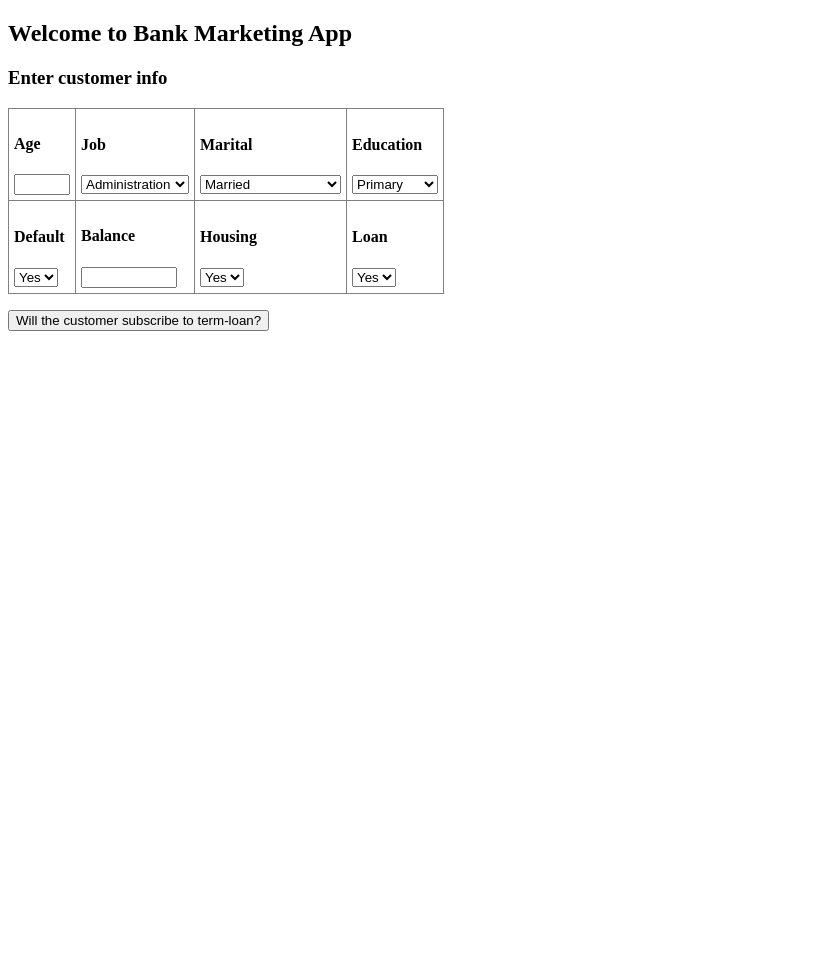
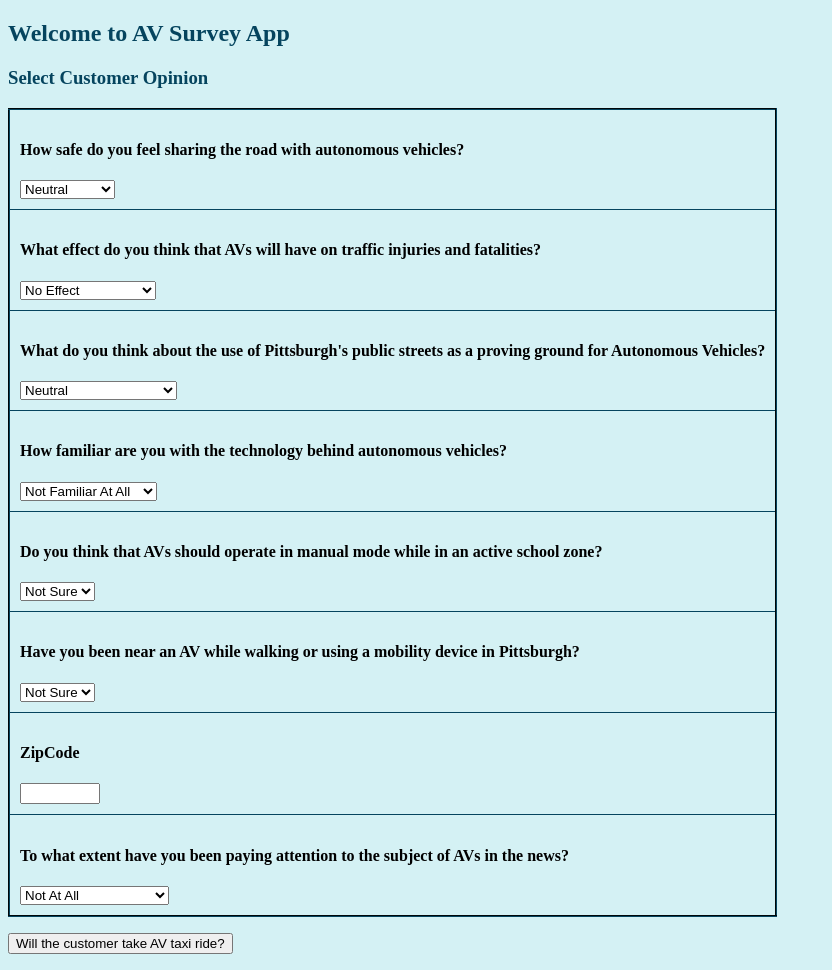
Before and after one commit to CMU-SoftwareDesignforDS-Team/AV_App, a Flask app: page / in a window 1280 px wide. Shown: the whole page, without its empty margins (0-832 px from the left). Before the commit the page ends 331 px from the top, so only its background shows below. Run offline with Flask 2, Linux system fonts and the light colour scheme.

Commit message:
Update index.html

```diff
--- a/application/templates/index.html
+++ b/application/templates/index.html
@@ -1,78 +1,104 @@
 <!DOCTYPE html>
 <html>
 <head>
-    <title>Bank Marketing</title>
+    <title>Autonomous Vehicles Survey</title>
  </head>
-<body>
-        <h2>Welcome to Bank Marketing App</h2>
-        <h3>Enter customer info</h3>
-        <form action = "{{ url_for('bankclassify') }}" method="POST">
-            <table border="1" style="border-color:gray; border-collapse:collapse;" cellpadding="5" cellspacing="5">
+<body style="background-color: #D4F1F4">
+        <h2 style="color:#05445E">Welcome to AV Survey App</h2>
+        <h3 style="color:#05445E">Select Customer Opinion</h3>
+        <form action = "{{ url_for('AVclassify') }}" method="POST">
+            <table border="2" style="border-color:#05445E; border-collapse:collapse;" cellpadding="10" cellspacing="5">
                 <tr>
-                    <td><h4>Age</h4>
-                    <input type="number" name="age" min="21" max="70" > </td>
-                    <td><h4>Job</h4>
-                        <select name = "job">
-                            <option value="admin.">Administration</option>
-                            <option value="blue-collar">Blue-collar</option>
-                            <option value="entrepreneur">Entrpreneur</option>
-                            <option value="housemaid">Housemaid</option>
-                            <option value="management">Management</option>
-                            <option value="retired">Retired</option>
-                            <option value="self-employed">Self-employed</option>
-                            <option value="services">Services</option>
-                            <option value="student">Student</option>
-                            <option value="technician">Technician</option>
-                            <option value="unemployed">Unemployed</option>
-                            <option value="unknown">Unknown</option>
+                    <td><h4>How safe do you feel sharing the road with autonomous vehicles?</h4>
+                        <select name = "SafeAv">
+                            <option value="3">Neutral</option>
+							<option value="1">Very Unsafe</option>
+                            <option value="2">Unsafe</option>
+                            <option value="4">Safe</option>
+                            <option value="5">Very Safe</option>
                         </select>
                     </td>
-                    <td><h4>Marital</h4>
-                        <select name = "marital">
-                            <option value="married">Married</option>
-                            <option value="single">Single</option>
-                            <option value="divorced">Divorced / Widowed</option>
+				</tr>
+				<tr>
+                    <td><h4>What effect do you think that AVs will have on traffic injuries and fatalities?</h4>
+                        <select name = "AvImpact">
+                            <option value="3">No Effect</option>
+                            <option value="1">Significantly Worse</option>
+                            <option value="2">Slightly Worse</option>
+                            <option value="4">Slightly Better</option>
+                            <option value="5">Significantly Better</option>
                         </select>
                     </td>
-                    <td><h4>Education</h4>
-                        <select name = "education">
-                            <option value="primary">Primary</option>
-                            <option value="secondary">Secondary</option>
-                            <option value="tertiary">Tertiary</option>
-                            <option value="unknown">Unknown</option>
+				</tr>
+				<tr>
+                    <td><h4>What do you think about the use of Pittsburgh's public streets as a proving ground for Autonomous Vehicles?</h4>
+                        <select name = "ProvingGround">
+                            <option value="3">Neutral</option>
+                            <option value="1">Disapprove</option>
+                            <option value="2">Somewhat Disapprove</option>
+                            <option value="4">Somewhat Approve</option>
+                            <option value="5">Approve</option>
+                        </select>
+                    </td>
+				</tr>
+				<tr>
+                    <td><h4>How familiar are you with the technology behind autonomous vehicles?</h4>
+                        <select name = "FamiliarityTech">
+                            <option value="1">Not Familiar At All</option>
+                            <option value="2">Somewhat Familiar</option>
+                            <option value="3">Mostly Familiar</option>
+                            <option value="4">Extremely Familiar</option>
                         </select>
                     </td>
                 </tr>
                 <tr>
-                    <td><h4>Default</h4>
-                        <select name = "default">
+                    <td><h4>Do you think that AVs should operate in manual mode while in an active school zone?</h4>
+                        <select name = "SchoolZoneManual">
+							<option value="not sure">Not Sure</option>
                             <option value="yes">Yes</option>
                             <option value="no">No</option>
                         </select>
                     </td>
-                    <td><h4>Balance</h4>
-                        <input type="number" name="balance" min="0" max="1000000"> </td>
-                    <td><h4>Housing</h4>
-                        <select name = "housing">
+				</tr>
+				<tr>
+                    <td><h4>Have you been near an AV while walking or using a mobility device in Pittsburgh?</h4>
+                        <select name = "SharedPedestrian">
+							<option value="not sure">Not Sure</option>
                             <option value="yes">Yes</option>
                             <option value="no">No</option>
                         </select>
+					</td>
+                </tr>
+				<tr>
+					<td><h4>ZipCode</h4>
+						<input type="number" name="ZipCode" min="00000" max="99999">
                     </td>
-                    <td><h4>Loan</h4>
-                        <select name = "loan">
-                            <option value="yes">Yes</option>
-                            <option value="no">No</option>
+				</tr>
+				<tr>
+                    <td><h4>To what extent have you been paying attention to the subject of AVs in the news?</h4>
+                        <select name = "FamiliarityNews">
+                            <option value="1">Not At All</option>
+                            <option value="2">To Little Extent</option>
+                            <option value="3">To Some Extent</option>
+                            <option value="4">To a Moderate Extent</option>
+							<option value="5">To a Large Extent</option>
                         </select>
                     </td>
                 </tr>
             </table>
             <!-- <input type="hidden" id="forminput" name="forminput"  >    -->
-            <p><input type="submit" value="Will the customer subscribe to term-loan?"></p>
+            <p><input type="submit" value="Will the customer take AV taxi ride?"></p>
              {% if (results) %}
-             <h3> Customer prediction: {{ results }}  </h3>
+             <h3 style="color:#05445E"> Customer prediction: {{ results }}  </h3>
              <p> for following features: </p>
-             <p> Age: {{age}} Job: {{job}} Marital: {{marital}} Education: {{education}} </p>
-             <p> Default: {{default}} Balance: {{balance}} Housing: {{housing}} Loan: {{loan}}</p>
+             <p> SafeAv: {{SafeAV}} </p>
+			 <p> AvImpact: {{AvImpact}} </P>
+			 <p> ProvingGround: {{ProvingGround}} </p>
+			 <p> FamiliarityTech: {{FamiliarityTech}} </p>
+             <p> SchoolZoneManual: {{SchoolZoneManual}} </p>
+			 <p> SharedPedestrian: {{SharedPedestrian}} </p>
+			 <p> ZipCode: {{ZipCode}} </p>
+			 <p> FamiliarityNews: {{FamiliarityNews}}</p>
              {% endif %}
         </form>
 </body>
```
